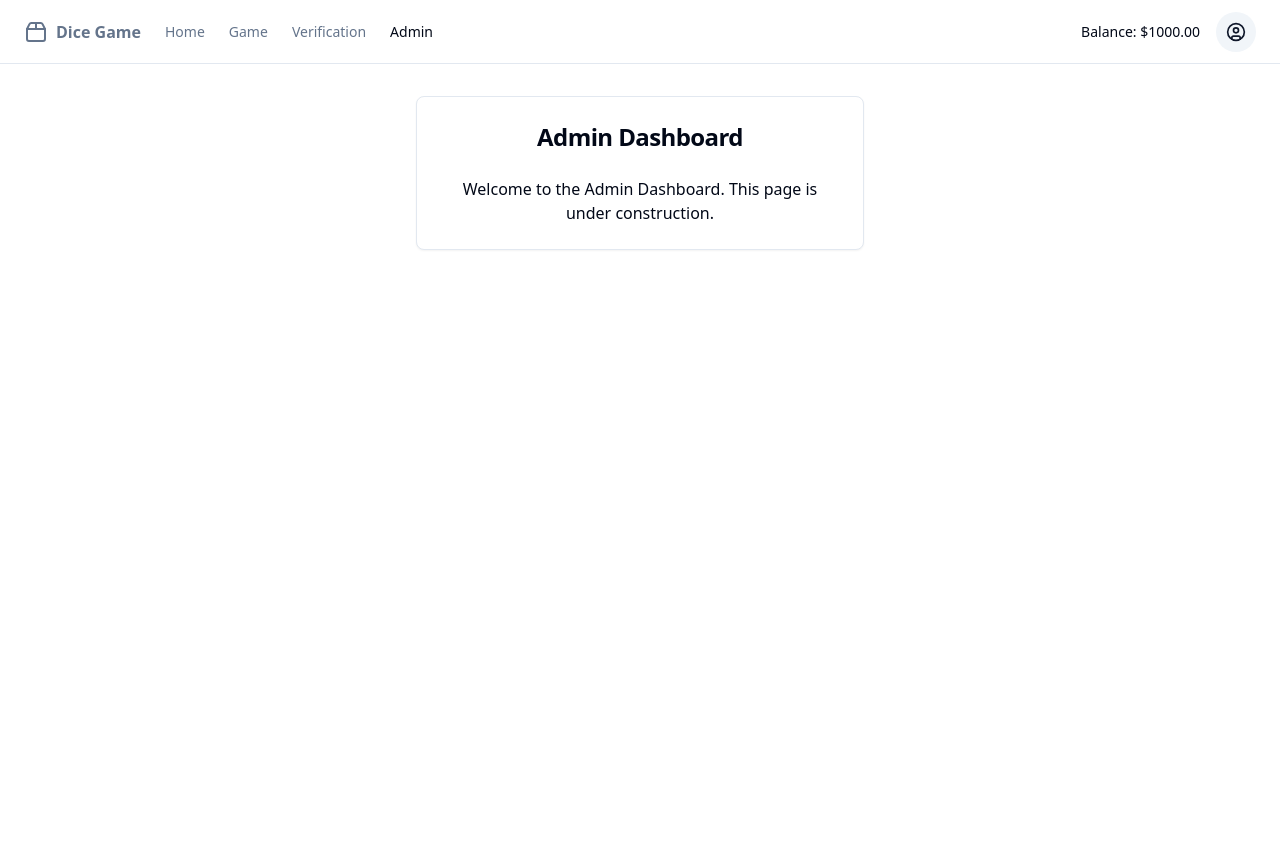
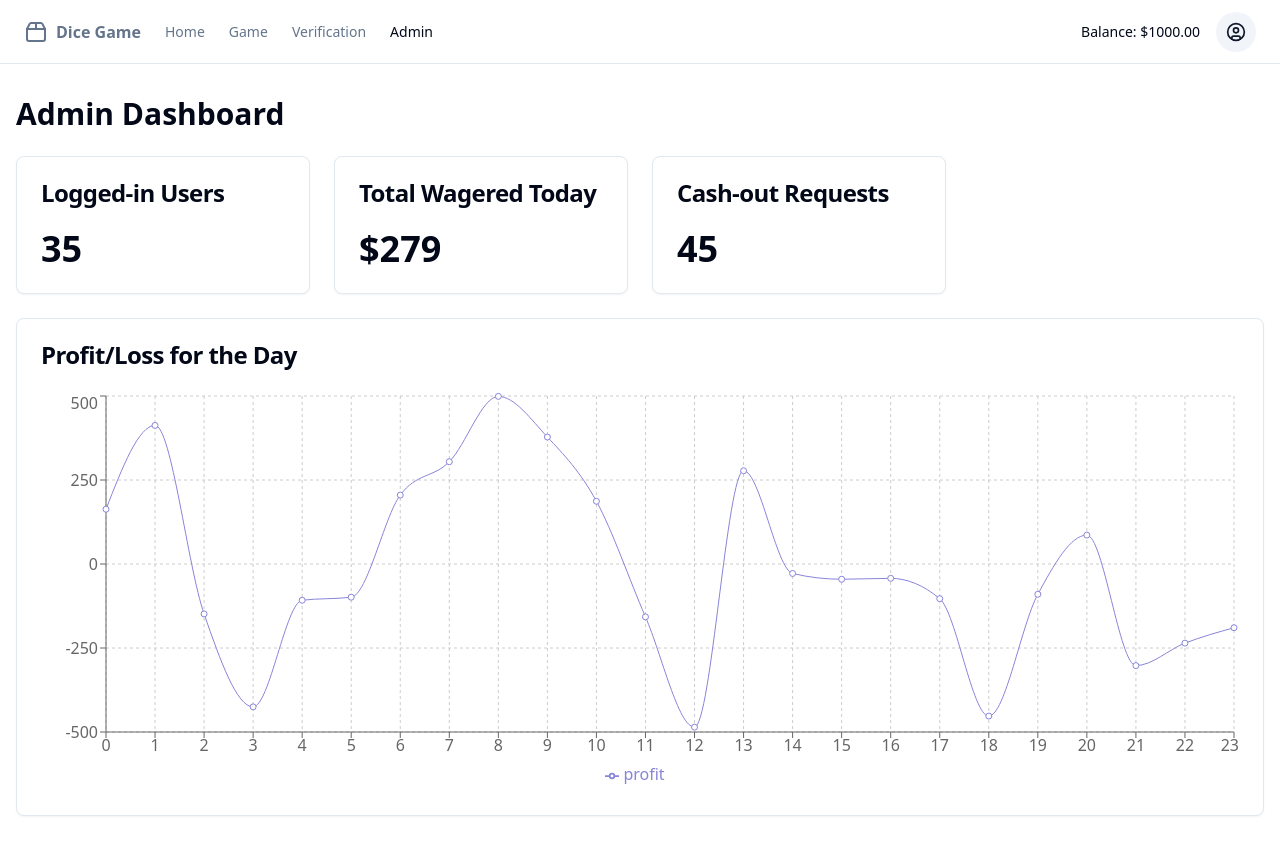
Before and after one commit to GPT-Engineer-App/fair-dice-roller, a React (Vite) app: page /admin in a window 1280 px wide. Before the commit the page ends 800 px from the top, so only its background shows below. Built offline with nearby package versions, Linux system fonts and the light colour scheme.

Commit message:
Enhance admin dashboard with user count, profit/loss graph, wagered amount, and cash-out requests

```diff
--- a/package.json
+++ b/package.json
@@ -56,6 +56,7 @@
     "react-hook-form": "^7.52.0",
     "react-resizable-panels": "^2.0.19",
     "react-router-dom": "^6.23.1",
+    "recharts": "^2.12.7",
     "sonner": "^1.5.0",
     "tailwind-merge": "^2.2.1",
     "tailwindcss-animate": "^1.0.7",
--- a/src/pages/Admin.jsx
+++ b/src/pages/Admin.jsx
@@ -1,14 +1,73 @@
+import { useState, useEffect } from "react";
 import { Card, CardContent, CardHeader, CardTitle } from "@/components/ui/card";
+import { LineChart, Line, XAxis, YAxis, CartesianGrid, Tooltip, Legend, ResponsiveContainer } from 'recharts';
 
 const Admin = () => {
+  const [loggedInUsers, setLoggedInUsers] = useState(0);
+  const [profitLossData, setProfitLossData] = useState([]);
+  const [totalWagered, setTotalWagered] = useState(0);
+  const [cashOutRequests, setCashOutRequests] = useState(0);
+
+  useEffect(() => {
+    // Simulating data fetching
+    setLoggedInUsers(Math.floor(Math.random() * 100));
+    setTotalWagered(Math.floor(Math.random() * 10000));
+    setCashOutRequests(Math.floor(Math.random() * 50));
+
+    // Generate mock data for profit/loss graph
+    const mockData = Array.from({ length: 24 }, (_, i) => ({
+      hour: i,
+      profit: Math.random() * 1000 - 500,
+    }));
+    setProfitLossData(mockData);
+  }, []);
+
   return (
     <div className="container mx-auto px-4 py-8">
-      <Card className="max-w-md mx-auto">
+      <h1 className="text-3xl font-bold mb-6">Admin Dashboard</h1>
+      <div className="grid grid-cols-1 md:grid-cols-2 lg:grid-cols-4 gap-6">
+        <Card>
+          <CardHeader>
+            <CardTitle>Logged-in Users</CardTitle>
+          </CardHeader>
+          <CardContent>
+            <p className="text-4xl font-bold">{loggedInUsers}</p>
+          </CardContent>
+        </Card>
+        <Card>
+          <CardHeader>
+            <CardTitle>Total Wagered Today</CardTitle>
+          </CardHeader>
+          <CardContent>
+            <p className="text-4xl font-bold">${totalWagered.toLocaleString()}</p>
+          </CardContent>
+        </Card>
+        <Card>
+          <CardHeader>
+            <CardTitle>Cash-out Requests</CardTitle>
+          </CardHeader>
+          <CardContent>
+            <p className="text-4xl font-bold">{cashOutRequests}</p>
+          </CardContent>
+        </Card>
+      </div>
+      <Card className="mt-6">
         <CardHeader>
-          <CardTitle className="text-2xl text-center">Admin Dashboard</CardTitle>
+          <CardTitle>Profit/Loss for the Day</CardTitle>
         </CardHeader>
         <CardContent>
-          <p className="text-center">Welcome to the Admin Dashboard. This page is under construction.</p>
+          <div className="h-[400px]">
+            <ResponsiveContainer width="100%" height="100%">
+              <LineChart data={profitLossData}>
+                <CartesianGrid strokeDasharray="3 3" />
+                <XAxis dataKey="hour" />
+                <YAxis />
+                <Tooltip />
+                <Legend />
+                <Line type="monotone" dataKey="profit" stroke="#8884d8" />
+              </LineChart>
+            </ResponsiveContainer>
+          </div>
         </CardContent>
       </Card>
     </div>
```
Also changed, not shown: 1 other file (tests, documents, lock files or other folders).
